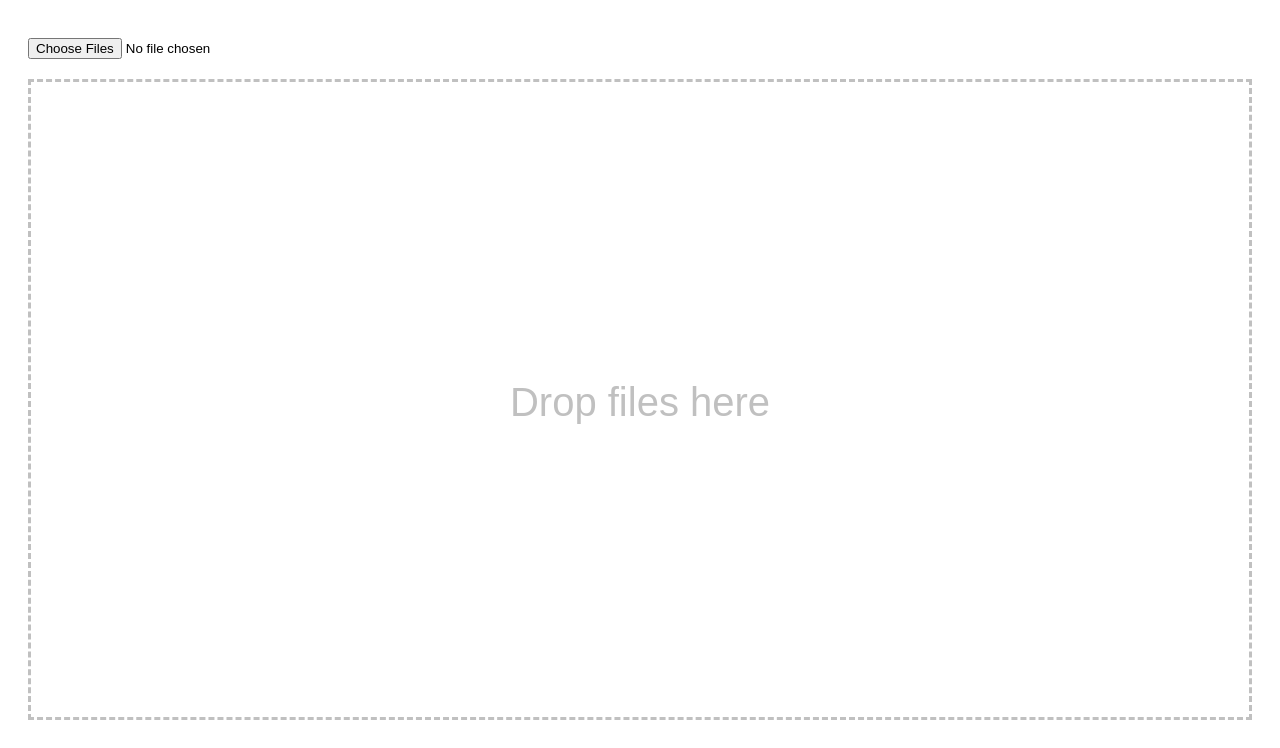
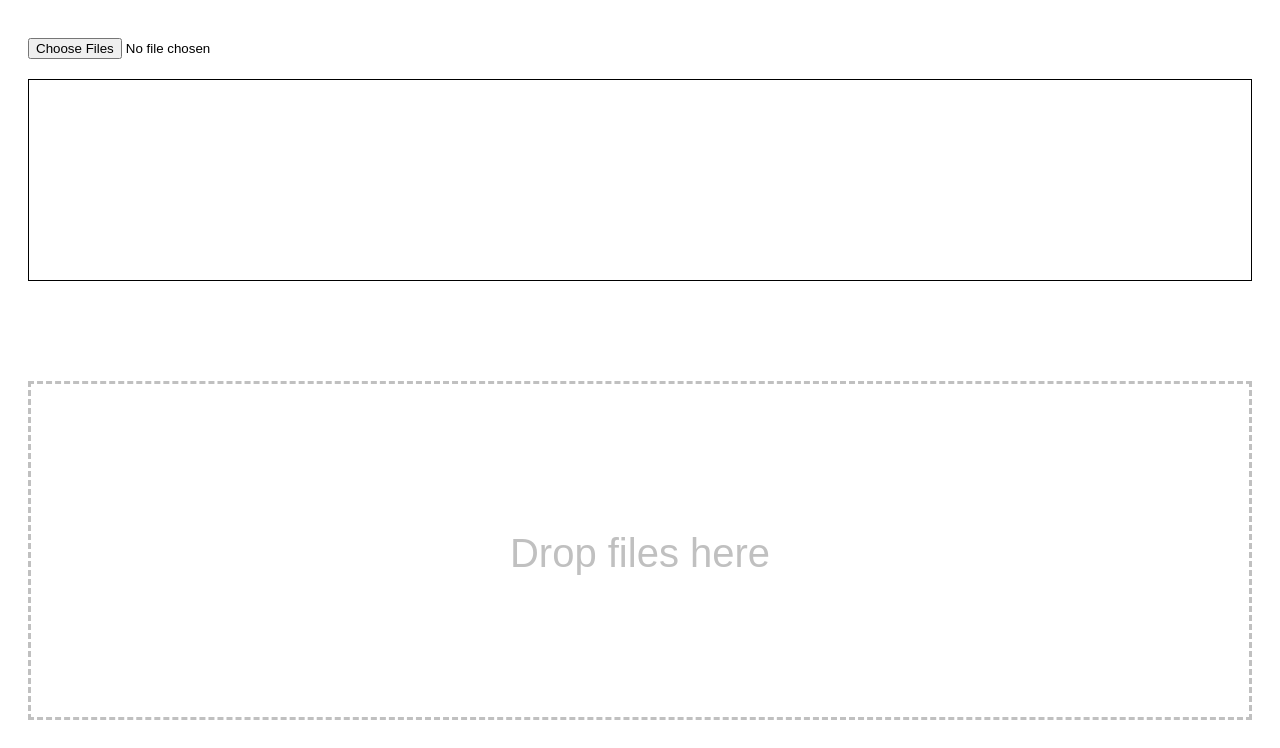
Before and after one commit to yohanesss17/Webp-Converter, a plain HTML site: page index.html in a window 1280 px wide. Shown: the part 68-816 px from the top of the page. Drawn offline with Linux system fonts and the light colour scheme.

Commit message:
add style

```diff
--- a/style.css
+++ b/style.css
@@ -40,6 +40,13 @@ img {
     user-select: none;
 }
 
+#previews {
+    height: fit-content;
+    padding: 100px 50px;
+    border: 1px solid black;
+    margin-bottom: 100px;
+}
+
 #previews>div {
     box-sizing: border-box;
     height: 240px;
```
